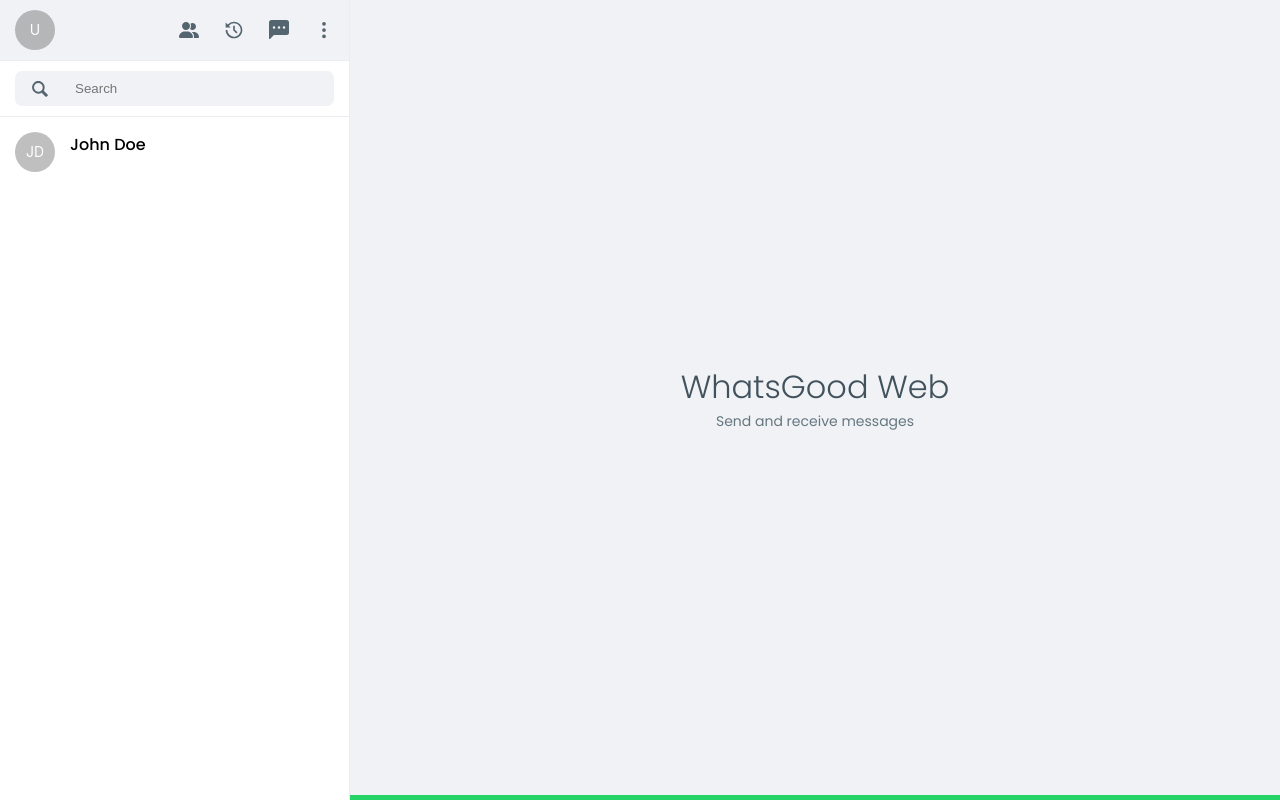
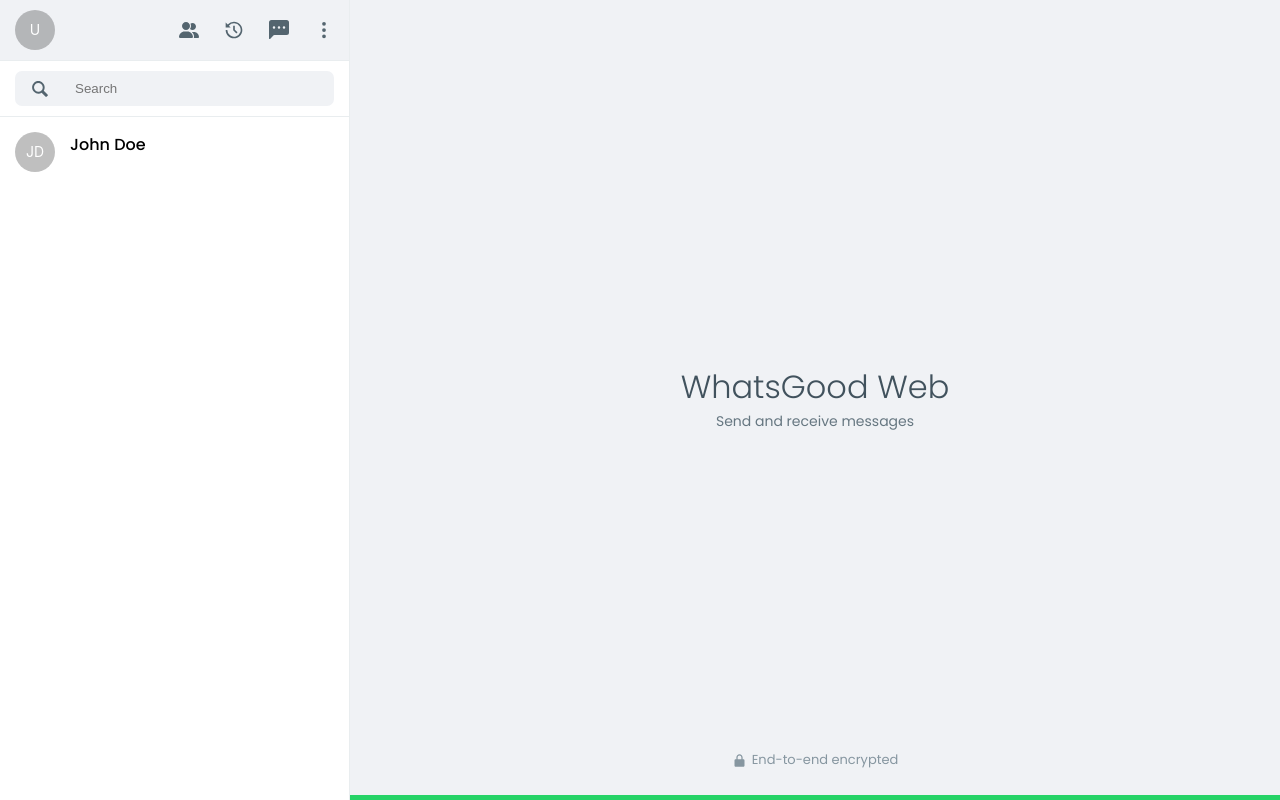
Before and after one commit to dev-nilson/whats-good, a Next.js app: page / in a window 1280 px wide. Built offline with nearby package versions, Linux system fonts and the light colour scheme.

Commit message:
♻️ Refactor billboard component

```diff
--- a/src/components/Billboard/Billboard.tsx
+++ b/src/components/Billboard/Billboard.tsx
@@ -6,6 +6,17 @@ export default function Billboard() {
       <Info>
         <h1>WhatsGood Web</h1>
         <p>Send and receive messages</p>
+        <Disclaimer>
+          <svg
+            viewBox="0 0 24 24"
+            fill="#8696a0"
+            height="15px"
+            width="15px"
+          >
+            <path d="M20 12c0-1.103-.897-2-2-2h-1V7c0-2.757-2.243-5-5-5S7 4.243 7 7v3H6c-1.103 0-2 .897-2 2v8c0 1.103.897 2 2 2h12c1.103 0 2-.897 2-2v-8zM9 7c0-1.654 1.346-3 3-3s3 1.346 3 3v3H9V7z" />
+          </svg>
+          <p>End-to-end encrypted</p>
+        </Disclaimer>
       </Info>
     </Container>
   );
@@ -35,3 +46,13 @@ const Info = styled.div`
     font-size: 14px;
   }
 `;
+
+const Disclaimer = styled.div`
+  position: absolute;
+  display: flex;
+  align-items: center;
+  gap: 5px;
+  bottom: 30px;
+  color: #8696a0;
+  font-size: 13px;
+`;
```
